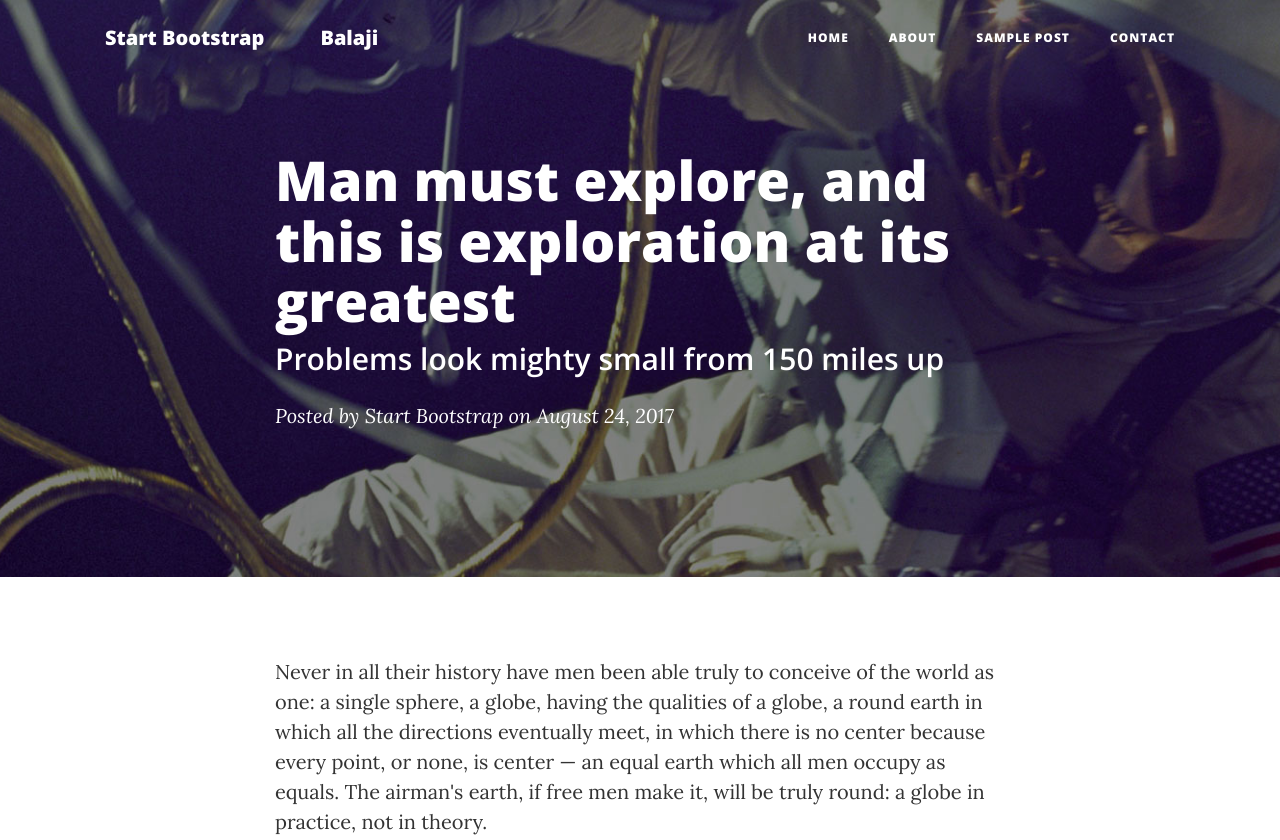
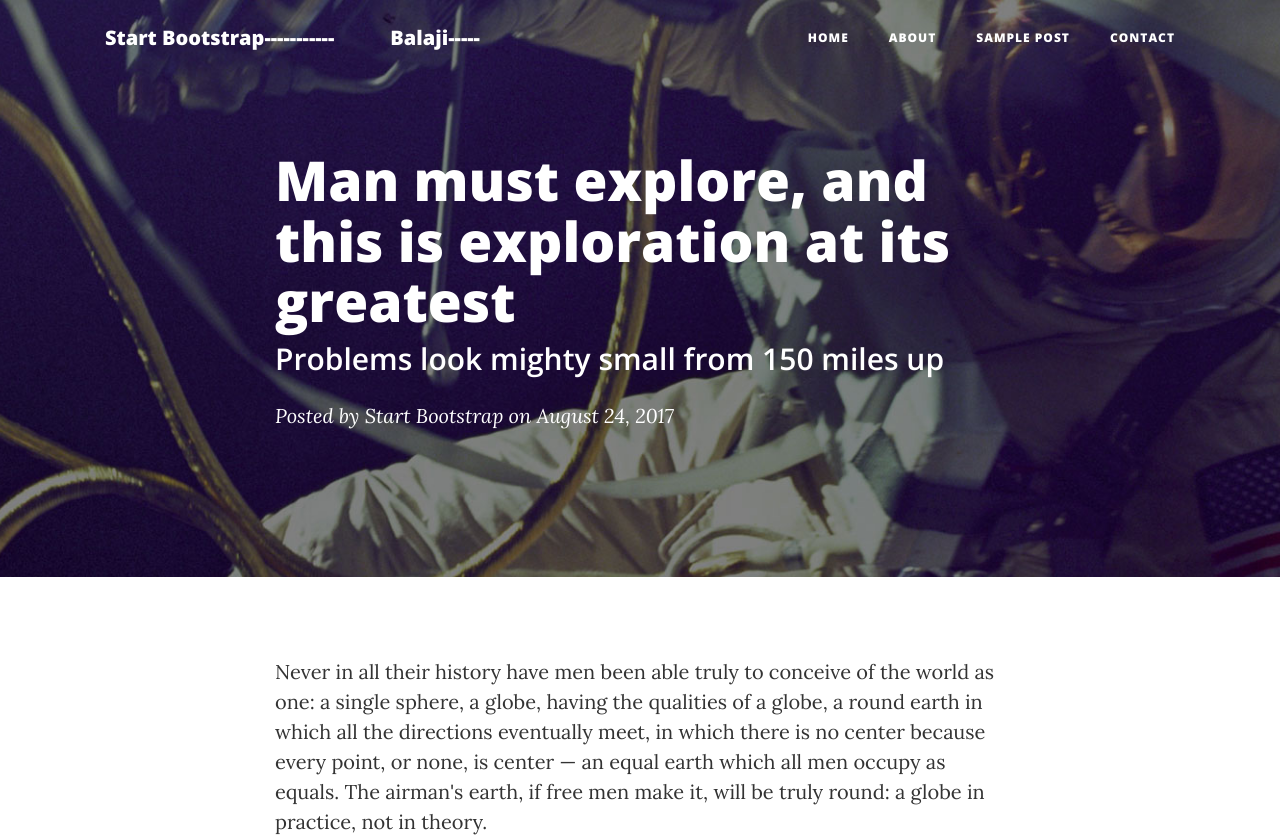
Before and after one commit to devopsbuzz/devopsbuzz.github.io, a website: page post.html in a window 1280 px wide. Shown: the top 840 px of the page. Drawn offline with nearby package versions, Linux system fonts and the light colour scheme.

Commit message:
Create post.html

```diff
--- a/post.html
+++ b/post.html
@@ -44,8 +44,8 @@
             <button class="navbar-toggler navbar-toggler-right" type="button" data-toggle="collapse" data-target="#navbarResponsive" aria-controls="navbarResponsive" aria-expanded="false" aria-label="Toggle navigation">
                 Menu <i class="fa fa-bars"></i>
             </button>
-            <a class="navbar-brand" href="index.html">Start Bootstrap</a>
-            <a class="navbar-brand" href="mypage.html">Balaji</a>
+            <a class="navbar-brand" href="index.html">Start Bootstrap-----------</a>
+            <a class="navbar-brand" href="mypage.html">Balaji-----</a>
             <div class="collapse navbar-collapse" id="navbarResponsive">
                 <ul class="navbar-nav ml-auto">
                     <li class="nav-item">
```
